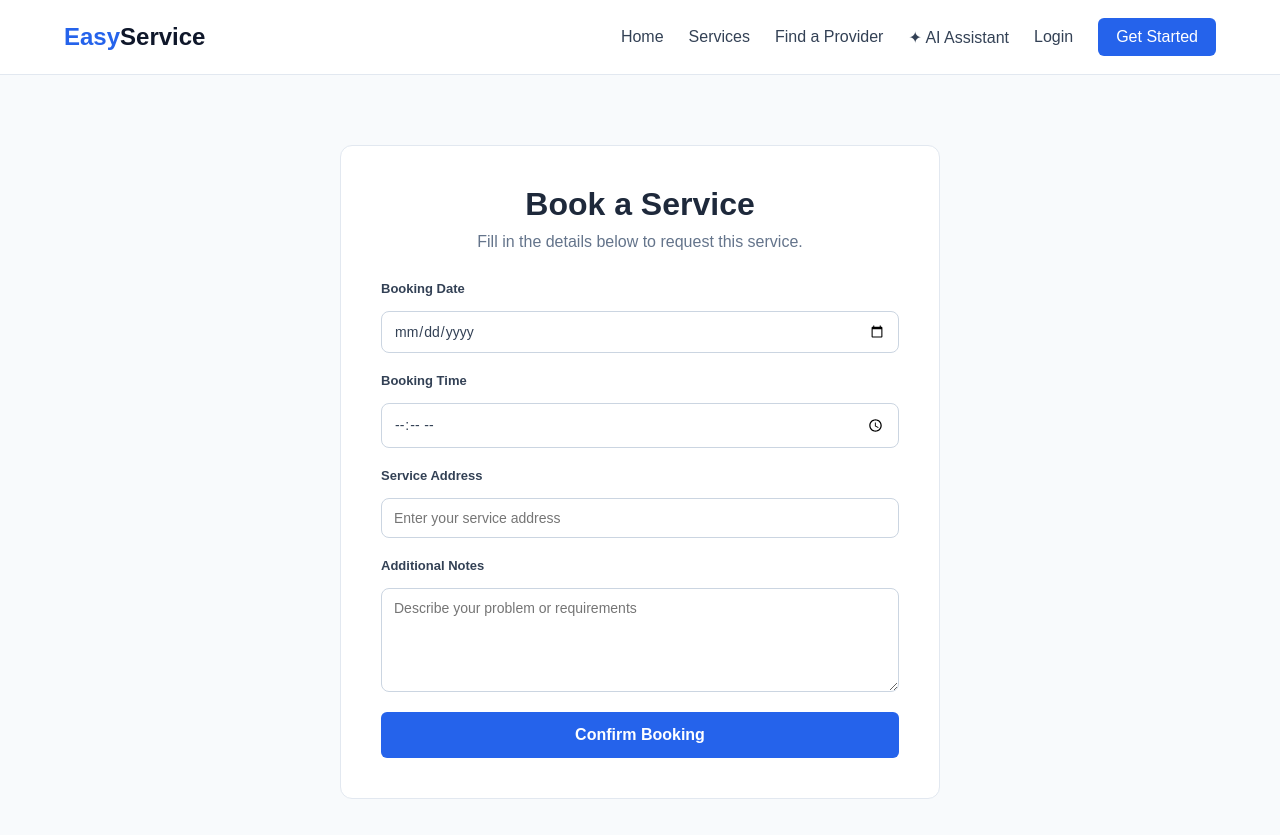
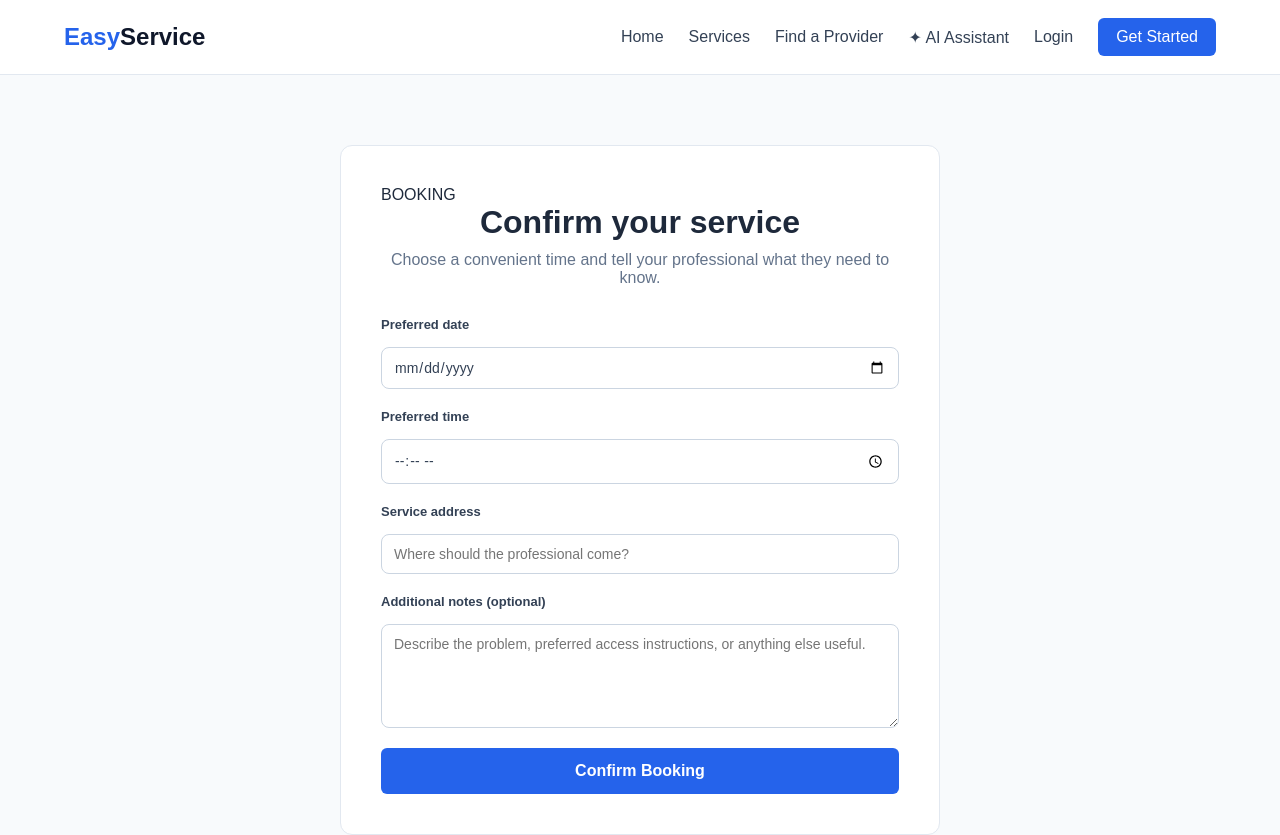
Before and after one commit to sagggar112/easyservice-nepal, a React (Vite) app in the folder client/: page /booking/1 in a window 1280 px wide. Shown: the top 835 px of the page. Built offline with nearby package versions, Linux system fonts and the light colour scheme.

Commit message:
feat: connect smart match provider to booking flow

```diff
--- a/client/src/pages/Booking.jsx
+++ b/client/src/pages/Booking.jsx
@@ -1,10 +1,13 @@
 import { useState } from "react";
-import { useNavigate, useParams } from "react-router-dom";
+import { useLocation, useNavigate, useParams } from "react-router-dom";
 import api from "../services/Api";
 
 function Booking() {
   const { serviceId } = useParams();
+  const location = useLocation();
   const navigate = useNavigate();
+  const provider = location.state?.provider;
+  const user = JSON.parse(localStorage.getItem("user") || "null");
 
   const [formData, setFormData] = useState({
     booking_date: "",
@@ -12,29 +15,20 @@ function Booking() {
     address: "",
     notes: "",
   });
-
   const [message, setMessage] = useState("");
   const [loading, setLoading] = useState(false);
 
-  const handleChange = (e) => {
-    setFormData({
-      ...formData,
-      [e.target.name]: e.target.value,
-    });
-  };
+  const handleChange = (e) => setFormData((current) => ({ ...current, [e.target.name]: e.target.value }));
 
   const handleSubmit = async (e) => {
     e.preventDefault();
-
     setLoading(true);
     setMessage("");
 
     try {
-      // Temporary IDs for testing.
-      // Later these will come automatically from the logged-in user.
       const bookingData = {
-        customer_id: 1,
-        provider_id: 1,
+        customer_id: user?.id,
+        provider_id: provider?.id || provider?.provider_id,
         service_id: Number(serviceId),
         booking_date: formData.booking_date,
         booking_time: formData.booking_time,
@@ -42,22 +36,14 @@ function Booking() {
         notes: formData.notes,
       };
 
+      if (!bookingData.customer_id) throw new Error("Please log in before booking a service.");
+      if (!bookingData.provider_id) throw new Error("Please select a provider before booking.");
+
       const response = await api.post("/bookings", bookingData);
-
-      setMessage(
-        response.data.message || "Booking created successfully!"
-      );
-
-      setTimeout(() => {
-        navigate("/services");
-      }, 1500);
+      setMessage(response.data.message || "Booking created successfully!");
+      setTimeout(() => navigate("/profile"), 1200);
     } catch (error) {
-      console.error(error);
-
-      setMessage(
-        error.response?.data?.message ||
-          "Failed to create booking."
-      );
+      setMessage(error.response?.data?.message || error.message || "Failed to create booking.");
     } finally {
       setLoading(false);
     }
@@ -66,75 +52,29 @@ function Booking() {
   return (
     <div className="booking-page">
       <div className="booking-container">
-        <h1>Book a Service</h1>
+        <div className="booking-header">
+          <span className="eyebrow">BOOKING</span>
+          <h1>Confirm your service</h1>
+          <p className="booking-subtitle">Choose a convenient time and tell your professional what they need to know.</p>
+        </div>
 
-        <p className="booking-subtitle">
-          Fill in the details below to request this service.
-        </p>
-
-        {message && (
-          <div className="booking-message">
-            {message}
+        {provider && (
+          <div className="selected-provider-card">
+            <div><span>Selected professional</span><h2>{provider.business_name || provider.provider_name || "Service Provider"}</h2></div>
+            <div className="selected-provider-score">{Number(provider.match_score || provider.score || 0).toFixed(1)}% match</div>
           </div>
         )}
 
+        {message && <div className="booking-message">{message}</div>}
+
         <form onSubmit={handleSubmit}>
-          <div className="form-group">
-            <label>Booking Date</label>
-
-            <input
-              type="date"
-              name="booking_date"
-              value={formData.booking_date}
-              onChange={handleChange}
-              required
-            />
+          <div className="booking-form-grid">
+            <div className="form-group"><label>Preferred date</label><input type="date" name="booking_date" value={formData.booking_date} onChange={handleChange} required /></div>
+            <div className="form-group"><label>Preferred time</label><input type="time" name="booking_time" value={formData.booking_time} onChange={handleChange} required /></div>
           </div>
-
-          <div className="form-group">
-            <label>Booking Time</label>
-
-            <input
-              type="time"
-              name="booking_time"
-              value={formData.booking_time}
-              onChange={handleChange}
-              required
-            />
-          </div>
-
-          <div className="form-group">
-            <label>Service Address</label>
-
-            <input
-              type="text"
-              name="address"
-              placeholder="Enter your service address"
-              value={formData.address}
-              onChange={handleChange}
-              required
-            />
-          </div>
-
-          <div className="form-group">
-            <label>Additional Notes</label>
-
-            <textarea
-              name="notes"
-              placeholder="Describe your problem or requirements"
-              value={formData.notes}
-              onChange={handleChange}
-              rows="5"
-            />
-          </div>
-
-          <button
-            type="submit"
-            className="submit-booking-btn"
-            disabled={loading}
-          >
-            {loading ? "Submitting..." : "Confirm Booking"}
-          </button>
+          <div className="form-group"><label>Service address</label><input type="text" name="address" placeholder="Where should the professional come?" value={formData.address} onChange={handleChange} required /></div>
+          <div className="form-group"><label>Additional notes <span>(optional)</span></label><textarea name="notes" placeholder="Describe the problem, preferred access instructions, or anything else useful." value={formData.notes} onChange={handleChange} rows="5" /></div>
+          <button type="submit" className="submit-booking-btn" disabled={loading}>{loading ? "Confirming booking..." : "Confirm Booking"}</button>
         </form>
       </div>
     </div>
```
